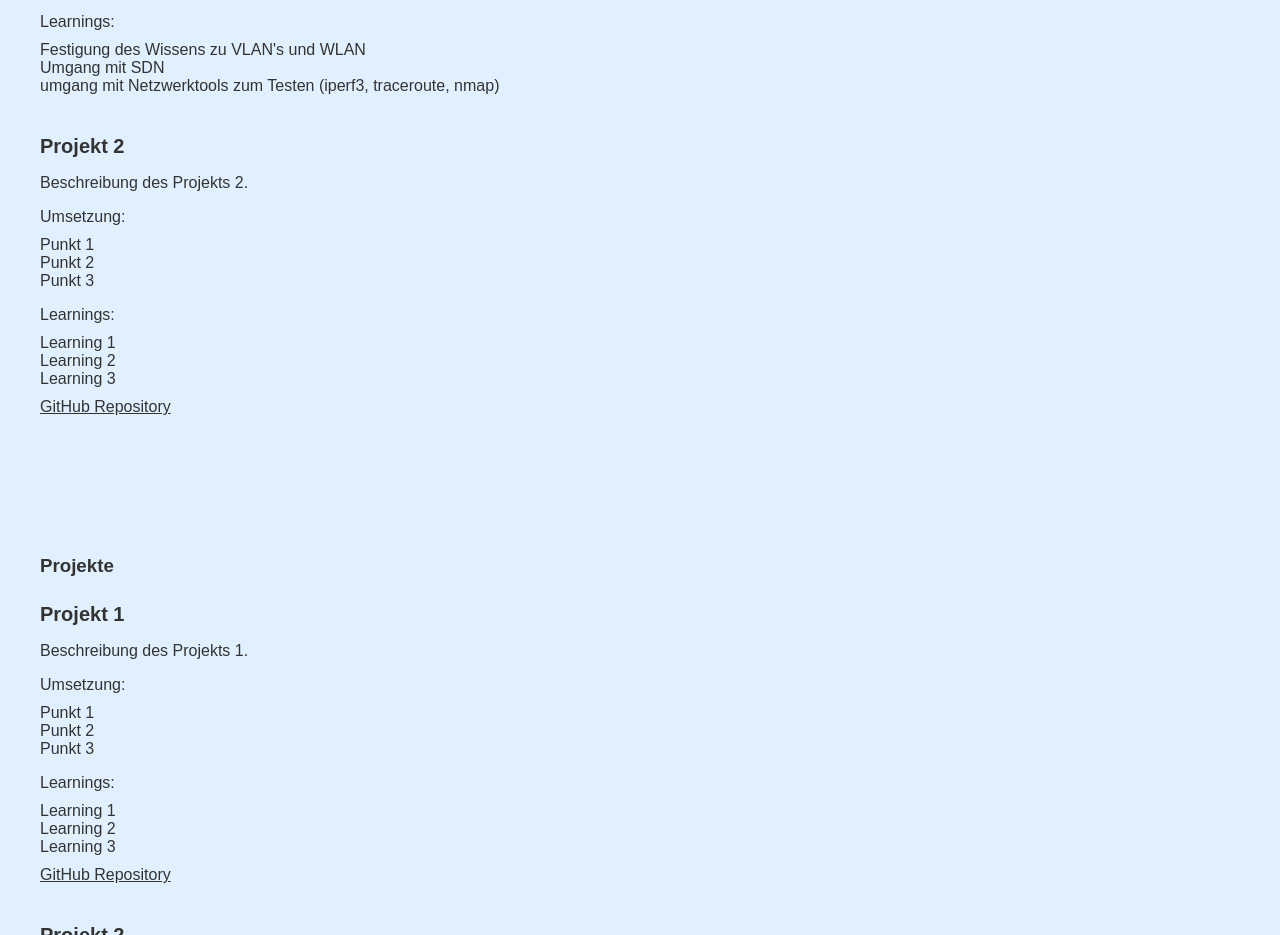
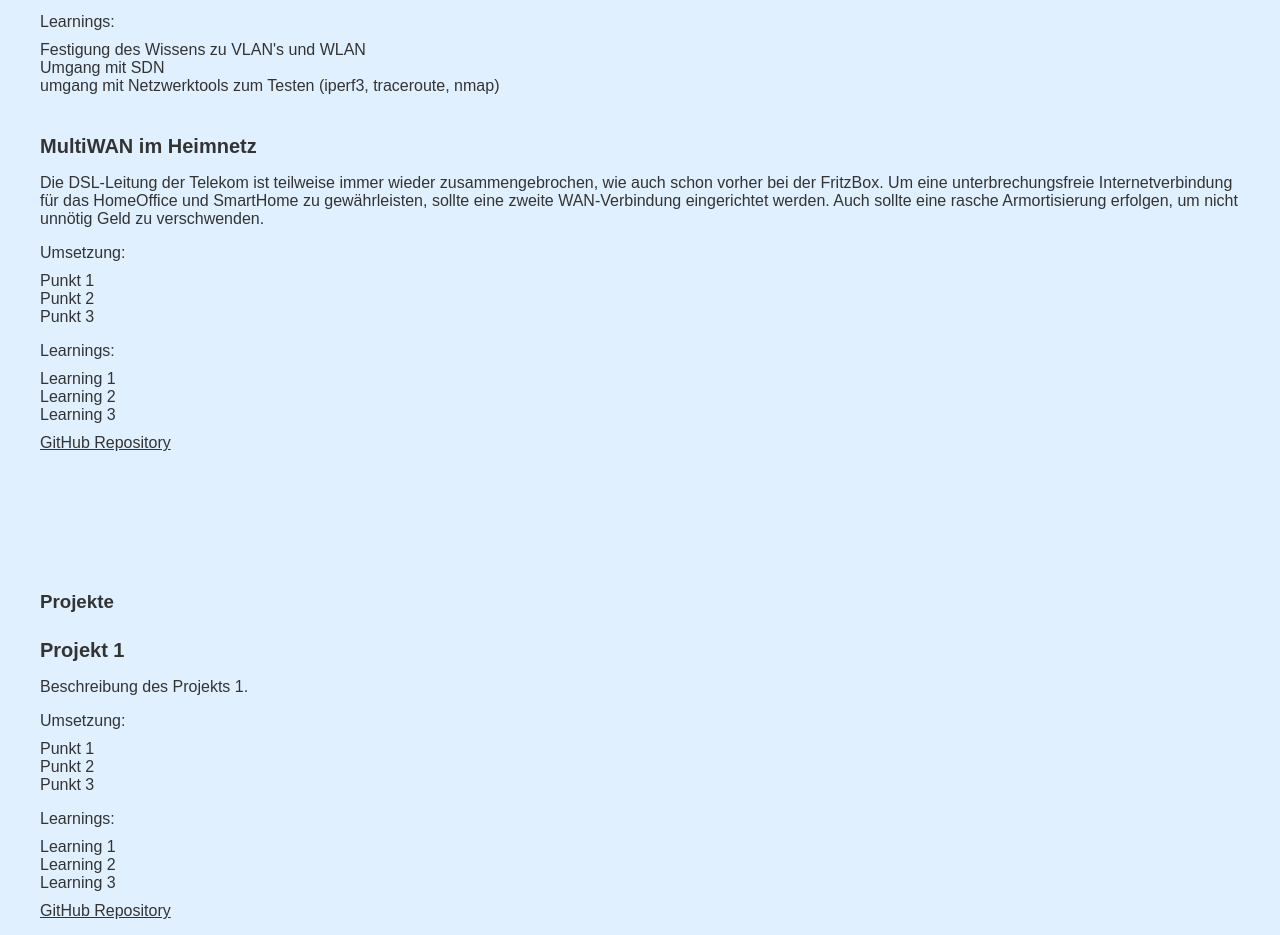
Before and after one commit to Henry440/MyWebsite, a plain HTML site: page index.html in a window 1280 px wide. Shown: the part 3241-4176 px from the top of the page. Drawn offline with Linux system fonts and the light colour scheme.

Commit message:
Projekt 2 hinzugefügt

```diff
--- a/index.html
+++ b/index.html
@@ -80,14 +80,16 @@
       </div>
 
       <div class="projekt">
-        <h4>Projekt 2</h4>
-        <p>Beschreibung des Projekts 2.</p>
+        <h4>MultiWAN im Heimnetz</h4>
+        <p>Die DSL-Leitung der Telekom ist teilweise immer wieder zusammengebrochen, wie auch schon vorher bei der FritzBox.
+            Um eine unterbrechungsfreie Internetverbindung für das
+            HomeOffice und SmartHome zu gewährleisten, sollte eine zweite WAN-Verbindung eingerichtet werden.
+            Auch sollte eine rasche Armortisierung erfolgen, um nicht unnötig Geld zu verschwenden.</p>
         <p>Umsetzung:</p>
         <ul>
           <li>Punkt 1</li>
           <li>Punkt 2</li>
           <li>Punkt 3</li>
-          <!-- Fügen Sie hier weitere Punkte hinzu -->
         </ul>
         <p>Learnings:</p>
         <ul>
```
